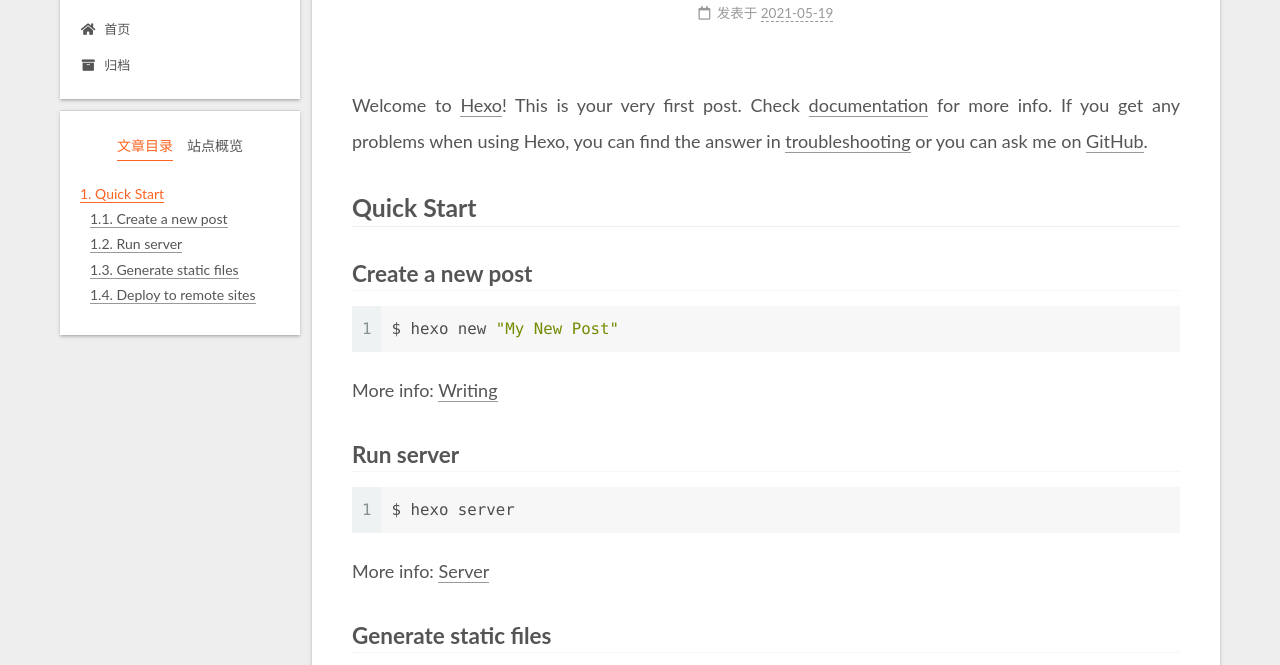
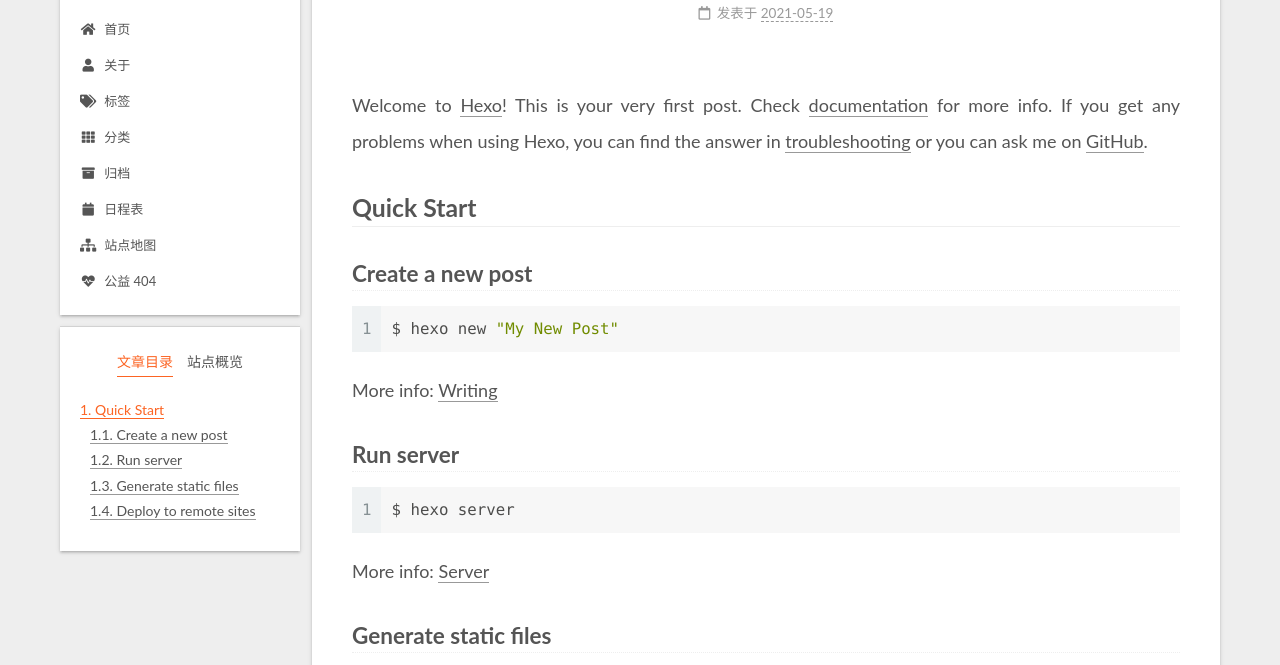
Before and after one commit to moon-Light404/MrDIng.github.io, a plain HTML site: page 2021/05/19/hello-world/index.html in a window 1280 px wide. Shown: the part 87-752 px from the top of the page. Drawn offline with Linux system fonts and the light colour scheme.

Commit message:
Site updated: 2021-05-19 23:54:38

```diff
--- a/2021/05/19/hello-world/index.html
+++ b/2021/05/19/hello-world/index.html
@@ -117,9 +117,39 @@
     <a href="/" rel="section"><i class="fa fa-home fa-fw"></i>首页</a>
 
   </li>
+        <li class="menu-item menu-item-about">
+
+    <a href="/about/" rel="section"><i class="fa fa-user fa-fw"></i>关于</a>
+
+  </li>
+        <li class="menu-item menu-item-tags">
+
+    <a href="/tags/" rel="section"><i class="fa fa-tags fa-fw"></i>标签</a>
+
+  </li>
+        <li class="menu-item menu-item-categories">
+
+    <a href="/categories/" rel="section"><i class="fa fa-th fa-fw"></i>分类</a>
+
+  </li>
         <li class="menu-item menu-item-archives">
 
     <a href="/archives/" rel="section"><i class="fa fa-archive fa-fw"></i>归档</a>
+
+  </li>
+        <li class="menu-item menu-item-schedule">
+
+    <a href="/schedule/" rel="section"><i class="fa fa-calendar fa-fw"></i>日程表</a>
+
+  </li>
+        <li class="menu-item menu-item-sitemap">
+
+    <a href="/sitemap.xml" rel="section"><i class="fa fa-sitemap fa-fw"></i>站点地图</a>
+
+  </li>
+        <li class="menu-item menu-item-commonweal">
+
+    <a href="/404/" rel="section"><i class="fa fa-heartbeat fa-fw"></i>公益 404</a>
 
   </li>
   </ul>
--- a/css/main.css
+++ b/css/main.css
@@ -1168,7 +1168,7 @@ pre .javascript .function {
 }
 .links-of-author a::before,
 .links-of-author span.exturl::before {
-  background: #495391;
+  background: #bb7501;
   border-radius: 50%;
   content: ' ';
   display: inline-block;
```
Also changed, not shown: archives/2021/05/index.html (+30 -0 lines), archives/2021/index.html (+30 -0 lines), archives/index.html (+30 -0 lines), index.html (+30 -0 lines).
